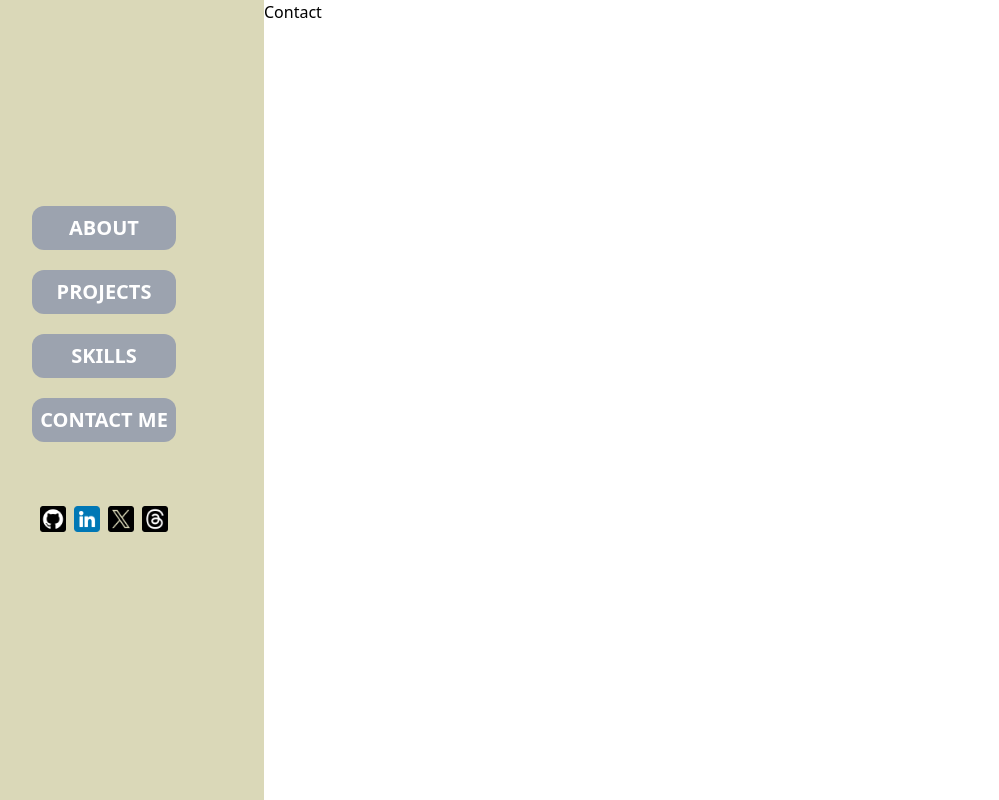
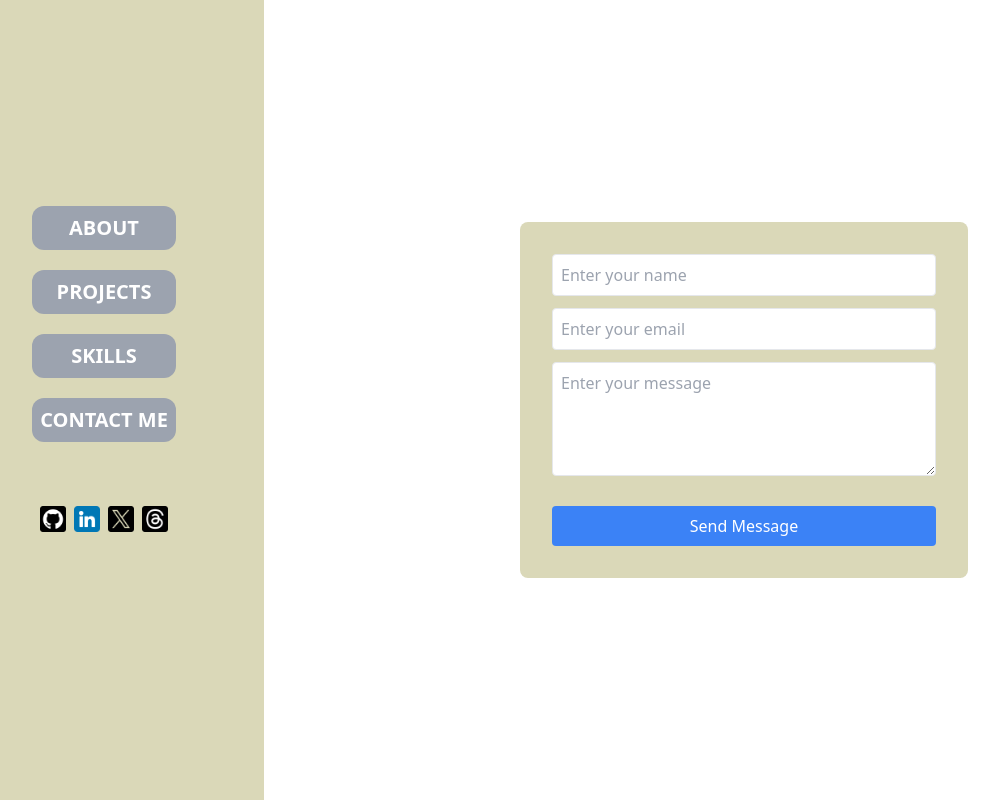
Before and after one commit to SoloDevAbu/My-Portfolio, a React (Vite) app: page /contact in a window 1280 px wide. Shown: the whole page, without its empty margins (56-1055 px from the left). Built offline with nearby package versions, Linux system fonts and the light colour scheme; no server answers.

Commit message:
Everything is working as expected

```diff
--- a/package.json
+++ b/package.json
@@ -10,6 +10,9 @@
     "preview": "vite preview"
   },
   "dependencies": {
+    "dotenv": "^16.4.7",
+    "emailjs": "^4.0.3",
+    "emailjs-com": "^3.2.0",
     "react": "^18.3.1",
     "react-dom": "^18.3.1",
     "react-router-dom": "^7.1.1"
--- a/src/pages/Contact.jsx
+++ b/src/pages/Contact.jsx
@@ -1,9 +1,105 @@
-import React from 'react'
+import React, { useState } from 'react';
+import emailjs from 'emailjs-com';
+
+const EMAILJS_SERVICE_ID = import.meta.env.VITE_EMAILJS_SERVICE_ID;
+const EMAILJS_TEMPLATE_ID = import.meta.env.VITE_EMAILJS_TEMPLATE_ID;
+const EMAILJS_PUBLIC_KEY = import.meta.env.VITE_EMAILJS_PUBLIC_KEY;
+
 
 const Contact = () => {
+  const [formData, setFormData] = useState({
+    user_name: '',
+    user_email: '',
+    message: '',
+  });
+  const [errors, setErrors] = useState({});
+
+  const handleInputChange = (e) => {
+    const { name, value } = e.target;
+    setFormData({ ...formData, [name]: value });
+  };
+
+  const validateForm = () => {
+    const newErrors = {};
+    if (!formData.user_name) newErrors.user_name = 'Name is required';
+    if (!formData.user_email) newErrors.user_email = 'Email is required';
+    if (!formData.message) newErrors.message = 'Message is required';
+    setErrors(newErrors);
+    return Object.keys(newErrors).length === 0;
+  };
+
+  const sendEmail = (e) => {
+    e.preventDefault();
+    if (!validateForm()) return;
+
+    emailjs
+      .send(
+      EMAILJS_SERVICE_ID,
+      EMAILJS_TEMPLATE_ID,
+      formData,
+      EMAILJS_PUBLIC_KEY
+      )
+      .then(
+      (result) => {
+        alert('Message sent successfully!');
+        setFormData({ user_name: '', user_email: '', message: '' }); // Reset form
+      },
+      (error) => {
+        alert('An error occurred. Please try again.');
+      }
+      );
+  };
+
   return (
-    <div>Contact</div>
-  )
-}
+    <div className='flex flex-row items-center justify-center min-h-screen'>
+      <div className='bg-color-sidebarBackground p-8 rounded-lg'>
+        <div className='flex flex-col justify-center'>
+          <form onSubmit={sendEmail} className='flex flex-col gap-3'>
+            <div>
+              <input
+                type='text'
+                name='user_name'
+                placeholder='Enter your name'
+                className='p-2 border rounded w-80 lg:w-96'
+                value={formData.user_name}
+                onChange={handleInputChange}
+              />
+              {errors.user_name && <p className='text-red-500'>{errors.user_name}</p>}
+            </div>
+            <div>
+              <input
+                type='email'
+                name='user_email'
+                placeholder='Enter your email'
+                className='p-2 border rounded w-80 lg:w-96'
+                value={formData.user_email}
+                onChange={handleInputChange}
+              />
+              {errors.user_email && <p className='text-red-500'>{errors.user_email}</p>}
+            </div>
+            <div>
+              <textarea
+                name='message'
+                placeholder='Enter your message'
+                className='p-2 border rounded w-80 lg:w-96'
+                rows='4'
+                value={formData.message}
+                onChange={handleInputChange}
+                onInput={(e) => {
+                  e.target.style.height = 'auto';
+                  e.target.style.height = `${e.target.scrollHeight}px`;
+                }}
+              />
+              {errors.message && <p className='text-red-500'>{errors.message}</p>}
+            </div>
+            <button type='submit' className='mt-3 p-2 bg-blue-500 text-white rounded'>
+              Send Message
+            </button>
+          </form>
+        </div>
+      </div>
+    </div>
+  );
+};
 
-export default Contact
+export default Contact;
```
Also changed, not shown: 2 other files (tests, documents, lock files or other folders).
